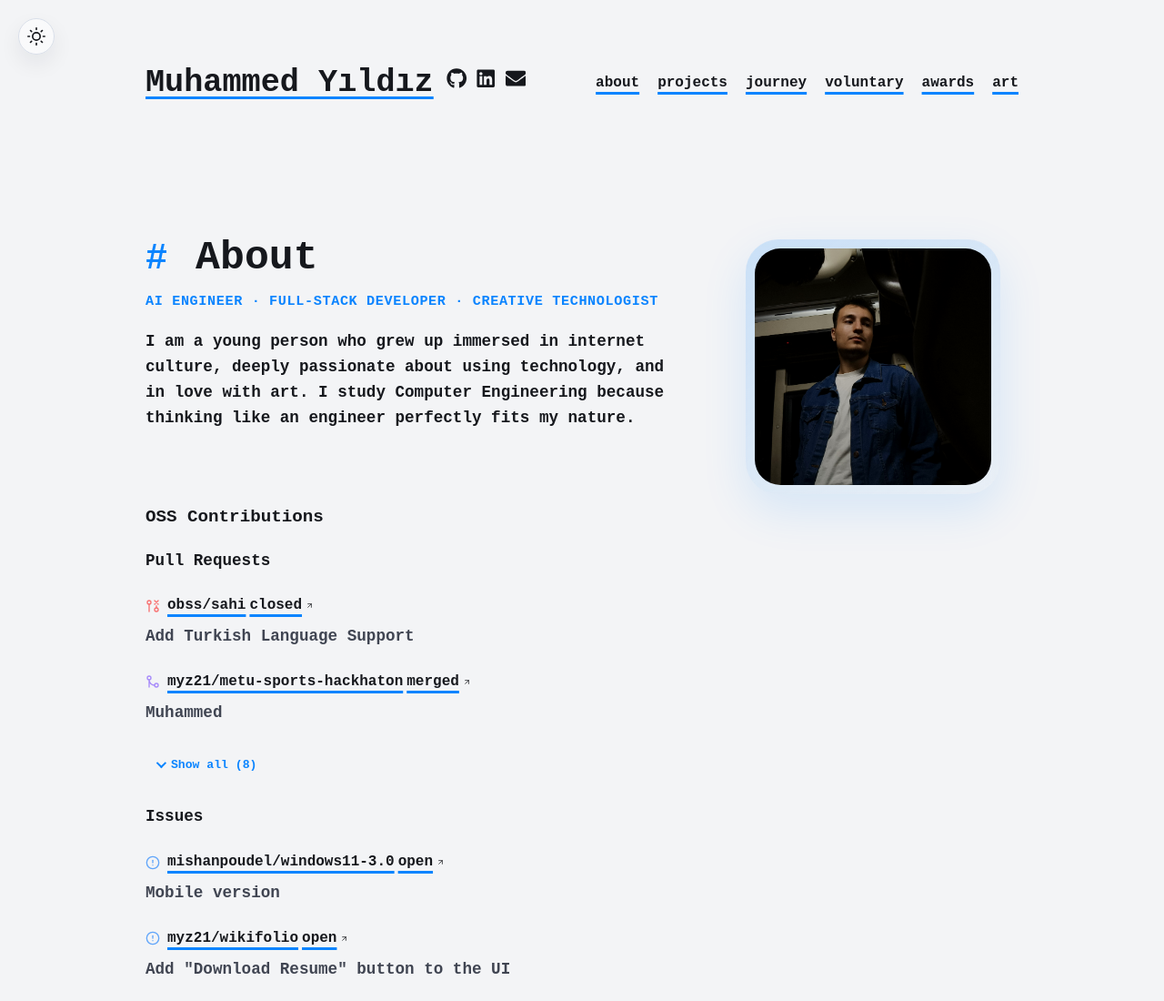
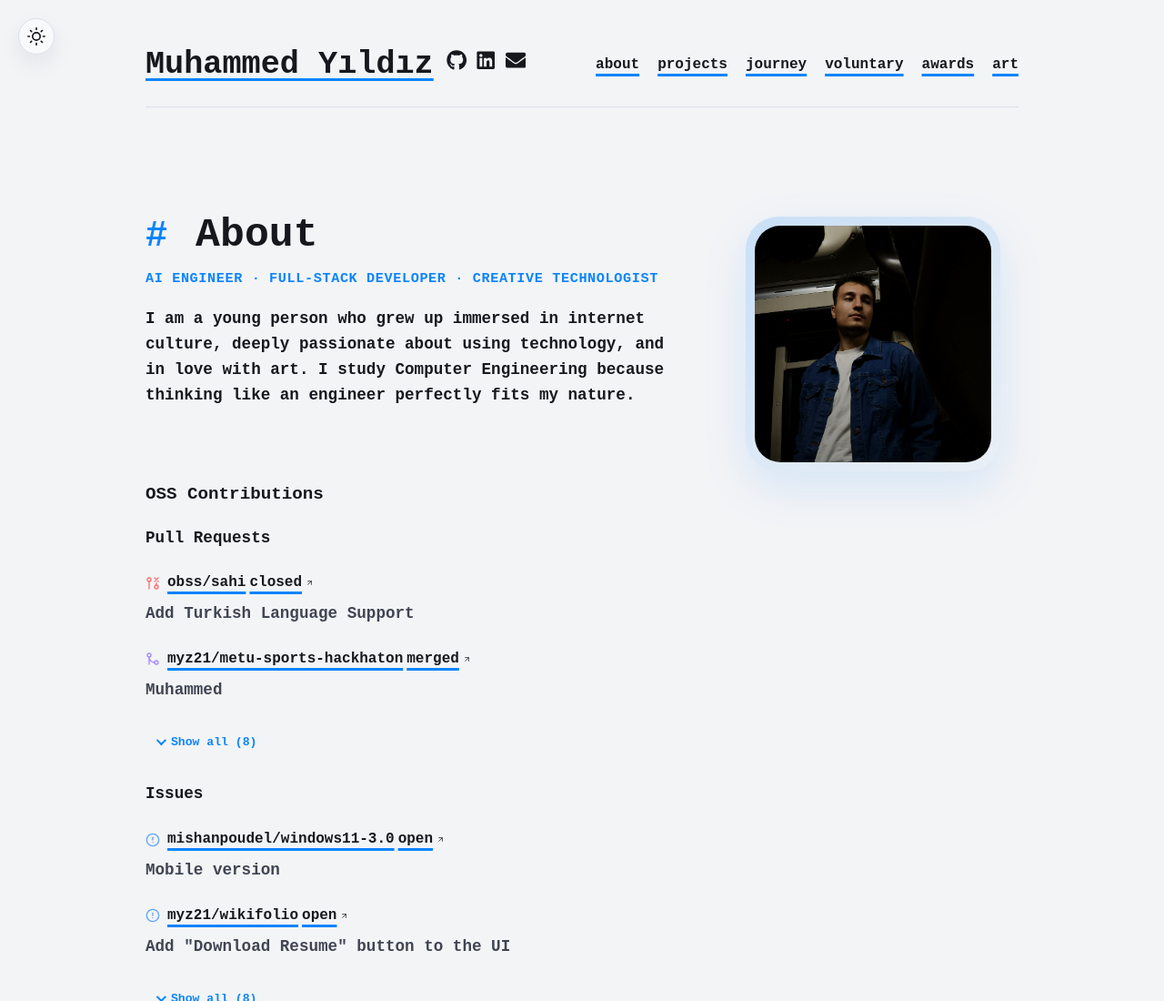
Before and after one commit to myz21/myz21.github.io, a website built with Vite: page index.html in a window 1280 px wide. Shown: the top 1100 px of the page at 91% size. Built offline with nearby package versions, Linux system fonts and the light colour scheme; a web font is replaced by a local one.

Commit message:
feat: keep navigation visible while scrolling

```diff
--- a/assets/styles/main.css
+++ b/assets/styles/main.css
@@ -298,9 +298,15 @@ a:not(.social-link):hover {
   display: flex;
   justify-content: space-between;
   align-items: center;
-  padding: 40px 0 20px;
+  position: sticky;
+  top: 0;
+  z-index: 900;
+  padding: 20px 0 14px;
   gap: 20px;
-  flex-wrap: wrap
+  flex-wrap: wrap;
+  background: color-mix(in srgb, var(--color-bg-primary) 94%, transparent);
+  border-bottom: 1px solid var(--color-border-primary);
+  backdrop-filter: blur(12px)
 }
 
 .header-left,
```
